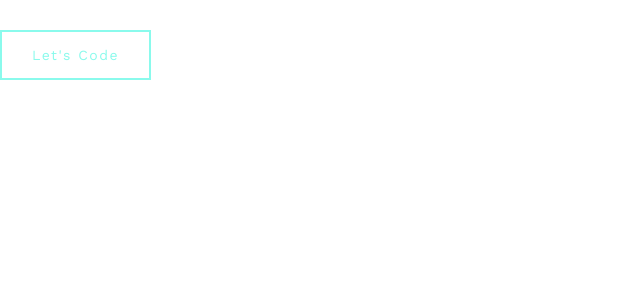
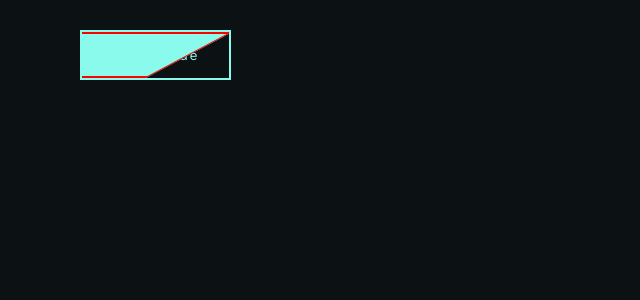
Before and after one commit to Webmekanic/My-Portfolio-v2.0.0, a React (Create React App) app: page / in a window 1280 px wide. Shown: the top 300 px of the page, without its empty margins (0-640 px from the left). Built offline with nearby package versions, Linux system fonts and the light colour scheme.

Commit message:
feat:: add button animation

```diff
--- a/src/components/shared/Button.jsx
+++ b/src/components/shared/Button.jsx
@@ -4,10 +4,10 @@ import styled from "styled-components"
 const PageButton = styled.button`
   border: 2px solid red;
   display: inline-block;
+  padding: 0.9375rem 1.875rem;
   font-size: 14px;
   letter-spacing: 0.0938rem;
   text-transform: capitalize;
-  padding: 0.9375rem 1.875rem;
   min-width: 150px;
   background: transparent;
   cursor: pointer;
@@ -15,12 +15,33 @@ const PageButton = styled.button`
   font-style: regular;
   font-weight: 400;
   border: 2px solid ${({ theme }) => theme.colors.lightColor};
+  margin: 30px auto;
   color: ${({ theme }) => theme.colors.lightColor};
-  margin: 30px auto;
+  position: relative;
+  margin-left: 5rem;
+  overflow: hidden;
+
+  .buttonText {
+    position: absolute;
+    border: 2px solid red;
+    top: 0;
+    left: -50px;
+    right: 40px;
+    bottom: 0;
+    transform: skew(-62deg);
+    overflow: hidden;
+    transition: 0.3s ease-out;
+    background-color: ${({ theme }) => theme.colors.lightColor};
+  }
 `
 
 function Button({ text }) {
-  return <PageButton>{text}</PageButton>
+  return (
+    <PageButton>
+      {text}
+      <div className="buttonText"></div>
+    </PageButton>
+  )
 }
 
 export default Button
--- a/src/themes/GlobalStyles.jsx
+++ b/src/themes/GlobalStyles.jsx
@@ -13,7 +13,7 @@ html{
 }
 body{
   color: white;
-  // background: #0C1114;
+  background: #0C1114;
   font-family: 'Work Sans', sans-serif;
 
 }
```
